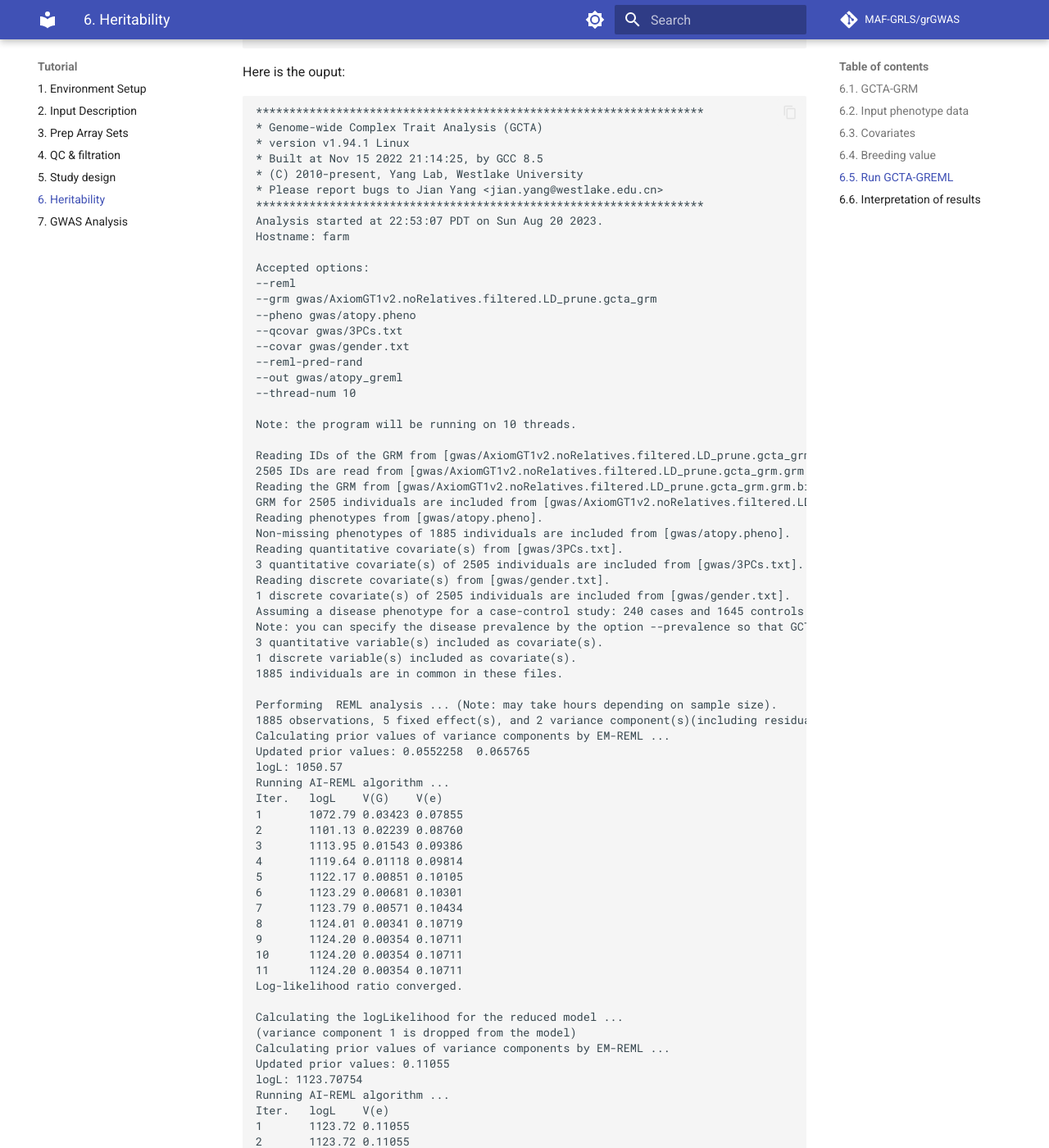
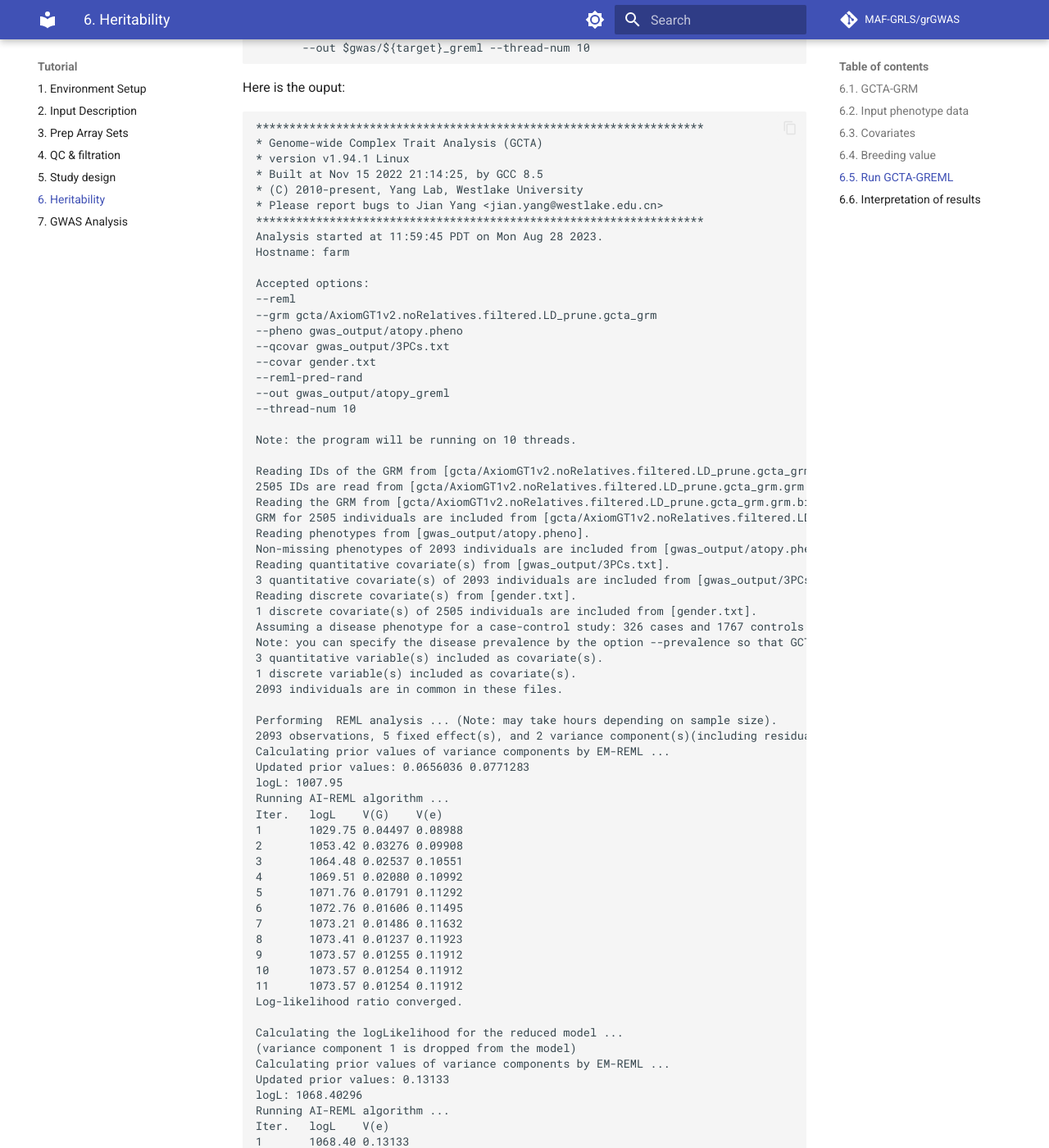
Before and after one commit to morrisanimalfoundation/grGWAS, an MkDocs documentation site: the page built from docs/6.heritability.md, in a window 1280 px wide and 1400 px high, scrolled down 2076 px. Shown: the whole window at 82% size. Built offline with MkDocs 1.6.1 and Material for MkDocs 9.7.7, drawn with Linux system fonts in a browser that asks for light colours; comment, search, counter and statistics services are not loaded; some of the changed text lies outside the part shown.

Commit message:
fix bugs (#6)
* Update 7.gwas.md

* Update README.md to match the index page

* Update 1.install.md

* Update 2.Input_files.md

* Update 3.prep_arrays.md

* Update 4.qc_filter.md

* Update 5.pheno.md

* Update 6.heritability.md

* Update 7.gwas.md

* Update mkdocs.yml

* Update 3.prep_arrays.md

* Genotyping_Analysis_Notes

* Update 2.Input_files.md

* Update 5.pheno.md

* Update admixture_analysis.md

* Update 4.qc_filter.md

* Update 5.pheno.md

* Update 6.heritability.md

* Update 6.heritability.md

* Update 6.heritability.md

* Update 7.gwas.md

* Update 7.gwas.md

* Update 6.heritability.md

* Update 5.pheno.md

* Update 6.heritability.md

* Update 7.gwas.md

* Add files via upload

* Update 5.pheno.md

* replace pca_plot_atopy

````diff
--- a/docs/6.heritability.md
+++ b/docs/6.heritability.md
@@ -18,19 +18,20 @@
 
 ```
 ## a) Prepare the Plink input files
-plink --bfile gwas/AxiomGT1v2.noRelatives.filtered.LD_prune --chr-set 38 no-xy --allow-extra-chr '0' \
-      --make-bed --out gwas/AxiomGT1v2.noRelatives.filtered.LD_prune.gcta
+mkdir -p gcta
+plink --bfile AxiomGT1v2.noRelatives.filtered.LD_prune --chr-set 38 no-xy --allow-extra-chr '0' \
+      --make-bed --out gcta/AxiomGT1v2.noRelatives.filtered.LD_prune.gcta
 
 ## b) Run the GCTA-GRM command
-gcta64 --bfile gwas/AxiomGT1v2.noRelatives.filtered.LD_prune.gcta --autosome-num 38 --autosome --make-grm \
-       --out gwas/AxiomGT1v2.noRelatives.filtered.LD_prune.gcta_grm --thread-num 10
+gcta64 --bfile gcta/AxiomGT1v2.noRelatives.filtered.LD_prune.gcta --autosome-num 38 --autosome --make-grm \
+       --out gcta/AxiomGT1v2.noRelatives.filtered.LD_prune.gcta_grm --thread-num 10
 ```
 
 
 ## 6.2. Input phenotype data
 The input phenotype file is a plain text file similar to that of Plink. If the phenotypic value is coded as 0 or 1 (or 1 and 2, compatible with PLINK), then it will be recognized as a case-control study (0 for controls and 1 for cases). Missing value should be represented by "-9" or "NA".
 
-For this tutorial, we will use the file `gwas/atopy.pheno` that has 240 atopy cases and 1645 controls
+For this tutorial, we will use the file `$gwas/atopy.pheno` that has 240 atopy cases and 1645 controls
 
 
 ## 6.3. Covariates
@@ -39,8 +40,8 @@
 We already have this information but we need to reformat to match the GCTA expectations:
 
 ```
-tail -n+2 gwas/AxiomGT1v2.noRelatives.filtered.LD_prune.pca.eigenvec | cut -f1-5 > gwas/3PCs.txt
-cat gwas/AxiomGT1v2.noRelatives.filtered.LD_prune.gcta.fam | awk '{print $1,$2,$5}' > gwas/gender.txt
+tail -n+2 $gwas/AxiomGT1v2.noRelatives.filtered.LD_prune.${target}.pca.eigenvec | cut -f1-5 > $gwas/3PCs.txt
+cat gcta/AxiomGT1v2.noRelatives.filtered.LD_prune.gcta.fam | awk '{print $1,$2,$5}' > gender.txt
 ```
 
 ## 6.4. Breeding value
@@ -54,11 +55,11 @@
 
 
 ```
-gcta64 --reml --grm gwas/AxiomGT1v2.noRelatives.filtered.LD_prune.gcta_grm \
-       --pheno gwas/${target}.pheno \
-       --qcovar gwas/3PCs.txt --covar gwas/gender.txt \
+gcta64 --reml --grm gcta/AxiomGT1v2.noRelatives.filtered.LD_prune.gcta_grm \
+       --pheno $gwas/${target}.pheno \
+       --qcovar $gwas/3PCs.txt --covar gender.txt \
        --reml-pred-rand \
-       --out gwas/${target}_greml --thread-num 10
+       --out $gwas/${target}_greml --thread-num 10
 ```
 
 Here is the ouput:
@@ -71,91 +72,91 @@
 * (C) 2010-present, Yang Lab, Westlake University
 * Please report bugs to Jian Yang <jian.yang@westlake.edu.cn>
 *******************************************************************
-Analysis started at 22:53:07 PDT on Sun Aug 20 2023.
+Analysis started at 11:59:45 PDT on Mon Aug 28 2023.
 Hostname: farm
 
 Accepted options:
 --reml
---grm gwas/AxiomGT1v2.noRelatives.filtered.LD_prune.gcta_grm
---pheno gwas/atopy.pheno
---qcovar gwas/3PCs.txt
---covar gwas/gender.txt
+--grm gcta/AxiomGT1v2.noRelatives.filtered.LD_prune.gcta_grm
+--pheno gwas_output/atopy.pheno
+--qcovar gwas_output/3PCs.txt
+--covar gender.txt
 --reml-pred-rand
---out gwas/atopy_greml
+--out gwas_output/atopy_greml
 --thread-num 10
 
 Note: the program will be running on 10 threads.
 
-Reading IDs of the GRM from [gwas/AxiomGT1v2.noRelatives.filtered.LD_prune.gcta_grm.grm.id].
-2505 IDs are read from [gwas/AxiomGT1v2.noRelatives.filtered.LD_prune.gcta_grm.grm.id].
-Reading the GRM from [gwas/AxiomGT1v2.noRelatives.filtered.LD_prune.gcta_grm.grm.bin].
-GRM for 2505 individuals are included from [gwas/AxiomGT1v2.noRelatives.filtered.LD_prune.gcta_grm.grm.bin].
-Reading phenotypes from [gwas/atopy.pheno].
-Non-missing phenotypes of 1885 individuals are included from [gwas/atopy.pheno].
-Reading quantitative covariate(s) from [gwas/3PCs.txt].
-3 quantitative covariate(s) of 2505 individuals are included from [gwas/3PCs.txt].
-Reading discrete covariate(s) from [gwas/gender.txt].
-1 discrete covariate(s) of 2505 individuals are included from [gwas/gender.txt].
-Assuming a disease phenotype for a case-control study: 240 cases and 1645 controls
+Reading IDs of the GRM from [gcta/AxiomGT1v2.noRelatives.filtered.LD_prune.gcta_grm.grm.id].
+2505 IDs are read from [gcta/AxiomGT1v2.noRelatives.filtered.LD_prune.gcta_grm.grm.id].
+Reading the GRM from [gcta/AxiomGT1v2.noRelatives.filtered.LD_prune.gcta_grm.grm.bin].
+GRM for 2505 individuals are included from [gcta/AxiomGT1v2.noRelatives.filtered.LD_prune.gcta_grm.grm.bin].
+Reading phenotypes from [gwas_output/atopy.pheno].
+Non-missing phenotypes of 2093 individuals are included from [gwas_output/atopy.pheno].
+Reading quantitative covariate(s) from [gwas_output/3PCs.txt].
+3 quantitative covariate(s) of 2093 individuals are included from [gwas_output/3PCs.txt].
+Reading discrete covariate(s) from [gender.txt].
+1 discrete covariate(s) of 2505 individuals are included from [gender.txt].
+Assuming a disease phenotype for a case-control study: 326 cases and 1767 controls
 Note: you can specify the disease prevalence by the option --prevalence so that GCTA can transform the variance explained to the underlying liability scale.
 3 quantitative variable(s) included as covariate(s).
 1 discrete variable(s) included as covariate(s).
-1885 individuals are in common in these files.
+2093 individuals are in common in these files.
 
 Performing  REML analysis ... (Note: may take hours depending on sample size).
-1885 observations, 5 fixed effect(s), and 2 variance component(s)(including residual variance).
+2093 observations, 5 fixed effect(s), and 2 variance component(s)(including residual variance).
 Calculating prior values of variance components by EM-REML ...
-Updated prior values: 0.0552258  0.065765
-logL: 1050.57
+Updated prior values: 0.0656036 0.0771283
+logL: 1007.95
 Running AI-REML algorithm ...
 Iter.   logL    V(G)    V(e)
-1       1072.79 0.03423 0.07855
-2       1101.13 0.02239 0.08760
-3       1113.95 0.01543 0.09386
-4       1119.64 0.01118 0.09814
-5       1122.17 0.00851 0.10105
-6       1123.29 0.00681 0.10301
-7       1123.79 0.00571 0.10434
-8       1124.01 0.00341 0.10719
-9       1124.20 0.00354 0.10711
-10      1124.20 0.00354 0.10711
-11      1124.20 0.00354 0.10711
+1       1029.75 0.04497 0.08988
+2       1053.42 0.03276 0.09908
+3       1064.48 0.02537 0.10551
+4       1069.51 0.02080 0.10992
+5       1071.76 0.01791 0.11292
+6       1072.76 0.01606 0.11495
+7       1073.21 0.01486 0.11632
+8       1073.41 0.01237 0.11923
+9       1073.57 0.01255 0.11912
+10      1073.57 0.01254 0.11912
+11      1073.57 0.01254 0.11912
 Log-likelihood ratio converged.
 
 Calculating the logLikelihood for the reduced model ...
 (variance component 1 is dropped from the model)
 Calculating prior values of variance components by EM-REML ...
-Updated prior values: 0.11055
-logL: 1123.70754
+Updated prior values: 0.13133
+logL: 1068.40296
 Running AI-REML algorithm ...
 Iter.   logL    V(e)
-1       1123.72 0.11055
-2       1123.72 0.11055
+1       1068.40 0.13133
+2       1068.40 0.13133
 Log-likelihood ratio converged.
 
 Summary result of REML analysis:
 Source  Variance        SE
-V(G)    0.003536        0.003863
-V(e)    0.107112        0.005044
-Vp      0.110648        0.003616
-V(G)/Vp 0.031961        0.034835
+V(G)    0.012540        0.004591
+V(e)    0.119124        0.005468
+Vp      0.131664        0.004110
+V(G)/Vp 0.095240        0.034359
 
 Sampling variance/covariance of the estimates of variance components:
-1.492491e-05    -1.364512e-05
--1.364512e-05   2.543986e-05
+2.108168e-05    -1.704270e-05
+-1.704270e-05   2.989700e-05
 
-Summary result of REML analysis has been saved in the file [gwas/atopy_greml.hsq].
+Summary result of REML analysis has been saved in the file [gwas_output/atopy_greml.hsq].
 
-BLUP solutions of the genetic effects for 1885 individuals have been saved in the file [gwas/atopy_greml.indi.blp].
+BLUP solutions of the genetic effects for 2093 individuals have been saved in the file [gwas_output/atopy_greml.indi.blp].
 
-Analysis finished at 22:53:17 PDT on Sun Aug 20 2023
-Overall computational time: 9.85 sec.
+Analysis finished at 11:59:58 PDT on Mon Aug 28 2023
+Overall computational time: 13.00 sec.
 ```
 
 
 ## 6.6. Interpretation of results
 
-a) `gwas/atopy_greml.hsq`: The output file of the `--reml` command  <br>
+a) `$gwas/atopy_greml.hsq`: The output file of the `--reml` command  <br>
 
 *  V(G), V(e) and Vp for genetic variance, residual variance, and phenotypic variance respectively. <br>
    Note that Vp =  V(G) + V(e)
@@ -169,12 +170,12 @@
 
 
 
-b) `gwas/atopy_greml.indi.blp`:  The output file of the `--reml-pred-rand` command <br>
+b) `$gwas/atopy_greml.indi.blp`:  The output file of the `--reml-pred-rand` command <br>
 
 *  columns are family ID, individual ID, an intermediate variable, the total genetic effect, another intermediate variable and the residual effect.
 
 ```
-awk -v size=0.02 'BEGIN{OFS="\t";bmin=bmax=0}{ b=int($6/size); a[b]++; bmax=b>bmax?b:bmax; bmin=b<bmin?b:bmin } END { for(i=bmin;i<=bmax;++i){if(i==0) print -1*size,size,a[i]/1;else if(i<0) print (i-1)*size,i*size,a[i]/1;else print i*size,(i+1)*size,a[i]/1 }}' gwas/atopy_greml.indi.blp > gwas/atopy_greml.indi.blp_histo
+awk -v size=0.02 'BEGIN{OFS="\t";bmin=bmax=0}{ b=int($6/size); a[b]++; bmax=b>bmax?b:bmax; bmin=b<bmin?b:bmin } END { for(i=bmin;i<=bmax;++i){if(i==0) print -1*size,size,a[i]/1;else if(i<0) print (i-1)*size,i*size,a[i]/1;else print i*size,(i+1)*size,a[i]/1 }}' $gwas/${target}_greml.indi.blp > $gwas/${target}_greml.indi.blp_histo
 ```
 
 <br>
````
Also changed, not shown: docs/4.qc_filter.md (+40 -40 lines), docs/5.pheno.md (+34 -26 lines), docs/7.gwas.md (+43 -38 lines), docs/ext_docs/admixture_analysis.md (+4 -3 lines), docs/images/atopy.glm.logistic.manh.jpg, docs/images/atopy.glm.logistic.qqplot.jpg, docs/images/atopy.loco.mlma.manh.jpg, docs/images/atopy.loco.mlma.qqplot.jpg, docs/images/pca_plot_atopy.jpg (added), docs/images/pca_plot_atopy.png (deleted).
